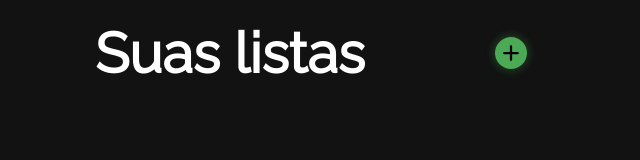
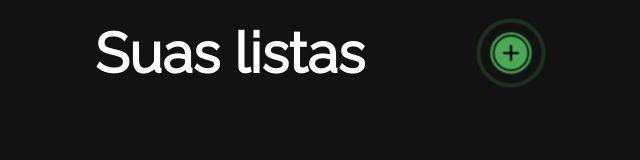
Before and after one commit to Deustavo/todolist-vue, a Vue app: page / in a window 1280 px wide. Shown: the top 160 px of the page, without its empty margins (329-969 px from the left). Built offline with nearby package versions, Linux system fonts and the light colour scheme.

Commit message:
aniacao de adicionar lista

```diff
--- a/src/App.vue
+++ b/src/App.vue
@@ -15,6 +15,7 @@
         <h1 class="title-page list-title">Suas listas</h1>
         <button
           class="todo-button green-button"
+          :class="{ 'pulse-button': !lists.length }"
           style="font-size: 18px"
           @click="addList"
         >
--- a/src/assets/style/app.css
+++ b/src/assets/style/app.css
@@ -345,3 +345,32 @@
 .hide-bulk-delete {
   bottom: -64px;
 }
+
+/* sem nenhuma lista: o + pulsa e solta ondas verdes */
+.pulse-button {
+  position: relative;
+  animation: pulse 1.6s ease-in-out infinite;
+}
+.pulse-button::before,
+.pulse-button::after {
+  content: '';
+  position: absolute;
+  inset: 0;
+  border-radius: 50%;
+  border: 2px solid rgb(91 207 103);
+  animation: pulse-ring 1.6s ease-out infinite;
+  pointer-events: none;
+}
+.pulse-button::after {
+  animation-delay: .8s;
+}
+@keyframes pulse {
+  50% { transform: scale(1.12); }
+}
+@keyframes pulse-ring {
+  from { transform: scale(1); opacity: .8; }
+  to { transform: scale(2.4); opacity: 0; }
+}
+@media (prefers-reduced-motion: reduce) {
+  .pulse-button, .pulse-button::before, .pulse-button::after { animation: none; }
+}
```
